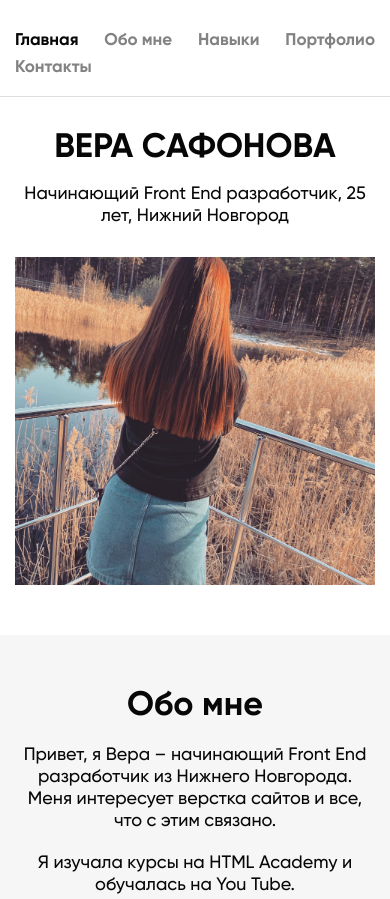
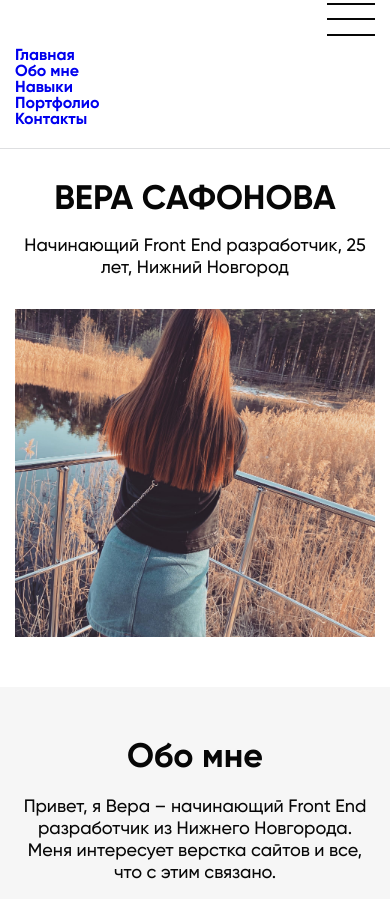
Before and after one commit to Morkovka171/About_me, a plain HTML site: page index.html in a window 390 px wide. Shown: the top 899 px of the page. Drawn offline with Linux system fonts and the light colour scheme.

Commit message:
бургер

```diff
--- a/index.html
+++ b/index.html
@@ -10,7 +10,22 @@
 <body>
     <div class="wrapper">
     <header class="header">
+        <div class="menu__burger">
         <div class="header__container">
+            <button class="menu_close btn-reset" aria-label="close menu">
+                <span class="menu_close-line"></span>
+                <span class="menu_close-line"></span>
+              </button>
+              <nav class="menu_nav">
+                <ul class="menu_list">
+                  <li class="menu_item__burger"><a href="#" class="menu_link">Главная</a></li>
+                  <li class="menu_item__burger"><a href="#" class="menu_link__burger">Обо мне</a></li>
+                  <li class="menu_item__burger"><a href="#" class="menu_link__burger">Навыки</a></li>
+                  <li class="menu_item__burger"><a href="#" class="menu_link__burger">Портфолио</a></li>
+                  <li class="menu_item__burger"><a href="#" class="menu_link">Контакты</a></li>
+                </ul>
+              </nav>
+            </div>
             <nav class="header__menu">
                 <ul class="menu__list">
                     <li class="menu__item">
@@ -30,6 +45,13 @@
                     </li>
                 </ul>
             </nav>
+            <div class="burger__header">
+            <button class="header_burger burger btn-reset" aria-label="Open menu">
+                <span class="burger_line"></span>
+                <span class="burger_line "></span>
+                <span class="burger_line"></span>
+              </button>
+            </div>
         </div>
     </header>
     <main class="page">
@@ -171,5 +193,6 @@
     </main>
     <footer></footer>
     </div>
+    <script src="main.js"></script>i
 </body>
 </html>
--- /dev/null
+++ b/main.js
@@ -0,0 +1,11 @@
+const       burger = document.querySelector('.burger'),
+			close = document.querySelector('.menu_close'),
+			menu = document.querySelector('.menu');
+
+            burger.addEventListener('click', () => {
+                menu.classList.add('menu--visible');
+            });
+
+            close.addEventListener('click', () => {
+                menu.classList.remove('menu--visible');
+            });
--- a/style.css
+++ b/style.css
@@ -126,7 +126,7 @@ body {
 	font-size: 18px;
 }
 .menu__link_home{
-	color:#070707
+	color:#070707;
 }
 .menu__link:hover {
 	text-decoration: underline;
@@ -221,6 +221,39 @@ body {
 	.main__block{
 		padding-bottom: 50px;
 	}
+}
+@media (max-width: 597.98px) {
+	.menu__item{
+		display: none;
+	}
+.burger {
+	width: 48px;
+	height: 16px;
+	position: relative;
+	background-color: #fff;
+  }
+  .burger__header{
+	position: absolute;
+	top: 18px;
+	right: 15px
+  }
+  .burger_line {
+	width: 100%;
+	height: 2px;
+	background-color: #070707;
+	display: block;
+	position: absolute;
+	left: 0;
+	top: 0;
+  }
+  .burger_line:nth-child(2){
+	top: -15px;
+  }
+  .burger_line:last-child {
+	top: 16px;
+	bottom: 0;
+  }
+
 }
 
 /*?----ABOUT--------------------------- */
```
